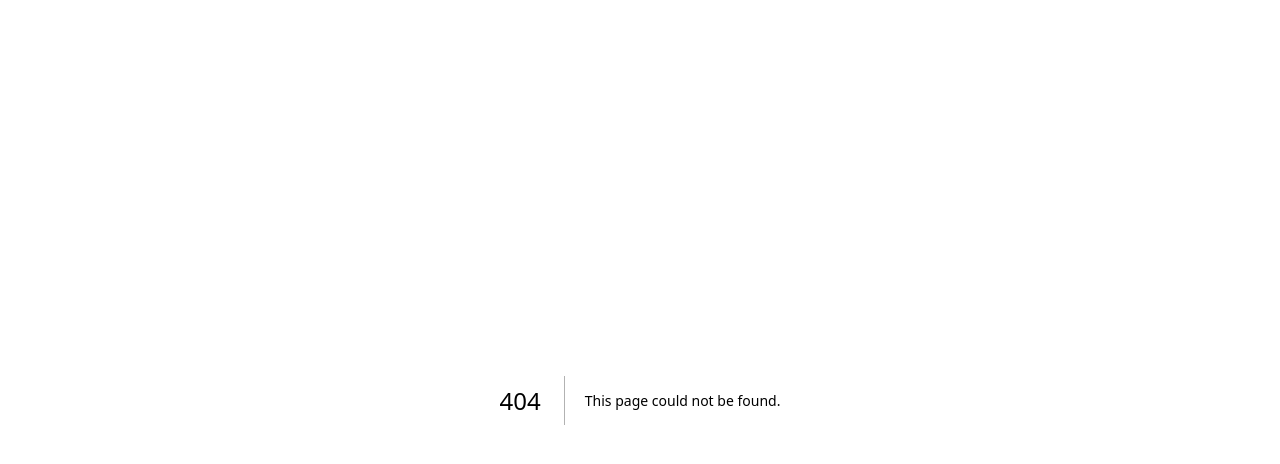
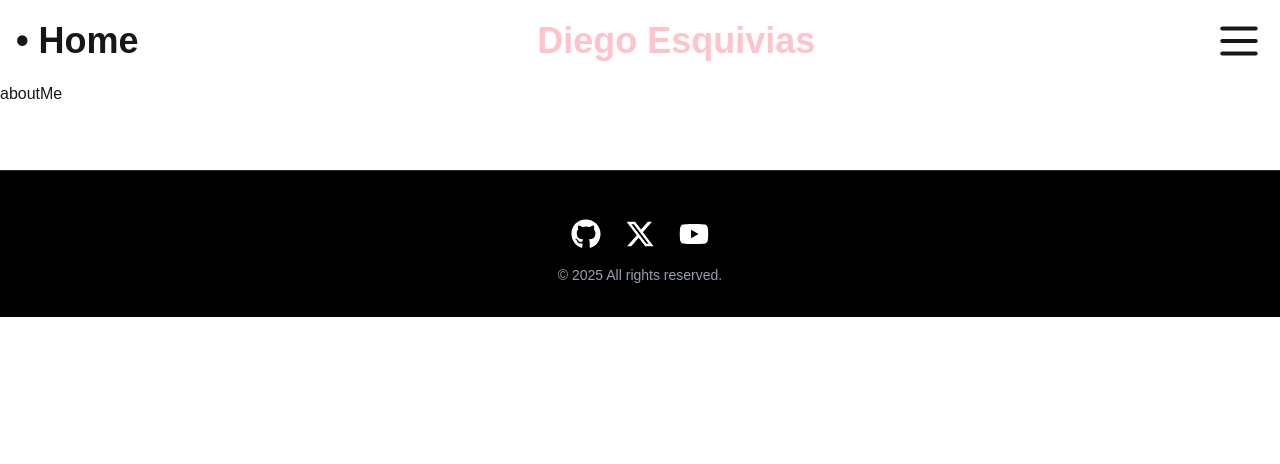
Before and after one commit to Diego-Esquivias/interactive-portfolio, a Next.js app: page /about in a window 1280 px wide. Before the commit this address had no page. Shown: the top 464 px of the page. Built offline with nearby package versions, Linux system fonts and the light colour scheme.

Commit message:
added navBar and Footer components

```diff
--- /dev/null
+++ b/src/app/about/page.jsx
@@ -0,0 +1,9 @@
+import React from 'react'
+
+const aboutMe = () => {
+  return (
+    <div>aboutMe</div>
+  )
+}
+
+export default aboutMe
--- /dev/null
+++ b/src/app/components/footer.jsx
@@ -0,0 +1,32 @@
+import React from 'react'
+import { FaGithub } from "react-icons/fa";
+import { FaXTwitter } from "react-icons/fa6";
+import { FaYoutube } from "react-icons/fa";
+
+const Footer = () => {
+  return (
+    <>
+    <footer className="bg-black text-white border-t border-gray-800 mt-16">
+        <div className="max-w-6xl mx-auto px-4 py-8 text-center">
+        <div className="flex justify-center space-x-6 my-4 text-lg">
+            <FaGithub
+            size={30}
+            className="cursor-pointer hover:text-[#FFC3CB] transform transition-transform duration-300 ease-in-out hover:scale-120"
+            />
+            <FaXTwitter
+            size={30}
+            className="cursor-pointer hover:text-[#FFC3CB] transform transition-transform duration-300 ease-in-out hover:scale-120"
+            />
+            <FaYoutube
+            size={30}
+            className="cursor-pointer hover:text-[#FFC3CB] transform transition-transform duration-300 ease-in-out hover:scale-120"
+            />
+        </div>
+        <p className="text-sm text-gray-400">© {new Date().getFullYear()} All rights reserved.</p>
+        </div>
+    </footer>
+    </>
+  )
+}
+
+export default Footer
--- /dev/null
+++ b/src/app/components/navbar.jsx
@@ -0,0 +1,61 @@
+'use client';
+
+import { useState } from 'react';
+import { HiOutlineMenu } from 'react-icons/hi';
+import { IoClose } from 'react-icons/io5';
+import Link from "next/link";
+
+export default function Navbar() {
+const [isSidebarOpen, setIsSidebarOpen] = useState(false);
+
+return (
+    <>
+    <div className="flex justify-between items-center text-4xl px-4 font-extrabold py-4">
+        <h1>• Home</h1>
+        <h1 className="text-[#FFC3CB]">Diego Esquivias</h1>
+        <HiOutlineMenu
+        className="cursor-pointer hover:text-[#FFC3CB]"
+        size={50}
+        onClick={() => setIsSidebarOpen(true)}
+        />
+    </div>
+
+    {/* Sidebar Overlay */}
+    <div
+        className={`fixed inset-0 bg-black bg-opacity-10 z-40 transition-opacity ${
+        isSidebarOpen ? 'opacity-60 visible' : 'opacity-0 invisible'
+        }`}
+        onClick={() => setIsSidebarOpen(false)}
+    ></div>
+
+    {/* Sidebar */}
+    <div className={`fixed top-0 right-0 h-full w-64 bg-black text-white border border-[#6D696A] z-50 transform transition-transform duration-300 ease-in-out ${isSidebarOpen ? 'translate-x-0' : 'translate-x-full'}`}>
+        <div className="flex justify-between items-center p-4 border-b border-gray-300">
+        <h2 className="text-xl font-bold">Menu</h2>
+        <IoClose
+            size={30}
+            className="cursor-pointer hover:text-[#FFC3CB]"
+            onClick={() => setIsSidebarOpen(false)}
+        />
+        </div>
+        <ul className="p-4 space-y-4 text-lg font-semibold text-center">
+        <Link href={"/"}>
+            <li className="hover:text-[#FFC3CB] cursor-pointer">Home</li>
+        </Link>
+        <Link href={"/about"}>
+            <li className="hover:text-[#FFC3CB] cursor-pointer">About</li>
+        </Link>
+        <Link href={"/education"}>
+            <li className="hover:text-[#FFC3CB] cursor-pointer">Education</li>
+        </Link>
+        <Link href={"/projects"}>
+            <li className="hover:text-[#FFC3CB] cursor-pointer">Projects</li>
+        </Link>
+        <Link href={"/contacts"}>
+            <li className="hover:text-[#FFC3CB] cursor-pointer">Contact</li>
+        </Link>
+        </ul>
+    </div>
+    </>
+);
+}
--- a/src/app/layout.js
+++ b/src/app/layout.js
@@ -1,5 +1,7 @@
 import { Geist, Geist_Mono } from "next/font/google";
 import "./globals.css";
+import Navbar from './components/navbar';
+import Footer from './components/footer';
 
 const geistSans = Geist({
   variable: "--font-geist-sans",
@@ -22,7 +24,9 @@ export default function RootLayout({ children }) {
       <body
         className={`${geistSans.variable} ${geistMono.variable} antialiased`}
       >
+        <Navbar/>
         {children}
+        <Footer/>
       </body>
     </html>
   );
--- a/src/app/page.jsx
+++ b/src/app/page.jsx
@@ -1,20 +1,17 @@
 "use client";
 
 import Image from "next/image";
-import { HiOutlineMenu } from "react-icons/hi";
+import { useState } from "react";
 
 export default function Home() {
+  const [isSidebarOpen, setIsSidebarOpen] = useState(false);
+
   return (
     <>
 
-    {/* Navbar */}
-    <div className="flex justify-between items-center text-3xl px-4 font-extrabold">
-        <h1>• Home</h1>
-        <h1 className="text-[#FFC3CB]">Diego Esquivias</h1>
-        <HiOutlineMenu className="cursor-pointer hover:text-[#FFC3CB] transition duration-250 ease-in-out" size={50} />
-    </div>
+    {/* --------------------------------------------------------------------------------- */}
 
-
+    {/* Main Content */}
     <br />
 
     <div className="text-center">
@@ -34,7 +31,7 @@ export default function Home() {
       {/* Place for the image Scroll thing */}
       <div className="w-3/4 mx-auto mt-5">
         <Image
-        src={"https://res.cloudinary.com/dom4vyzw7/image/upload/v1740198021/coding_se4slo.webp"}
+        src={"https://res.cloudinary.com/dom4vyzw7/image/upload/v1745530659/second_black_suit_spider-man_1990_14_art_by_todd_mcfarlane_and_gregory_wright_zrqgwk.jpg"}
         alt="placeholder Image"
         width={350}
         height={350}
@@ -45,34 +42,38 @@ export default function Home() {
       <div className="grid grid-cols-2 grid-rows-2 gap-10 items-center justify-items-center mt-10">
         <div className="text-center w-3/4">
           <h1 className="text-5xl font-extrabold text-[#FFC3CB]">About Me</h1>
-          <div className="text-xl text-center border border-[#6D696A] p-5 rounded-2xl mt-5 transform transition-transform duration-300 ease-in-out hover:scale-110 hover:shadow-3xl">
-            <p>Lorem ipsum dolor sit amet consectetur, adipisicing elit. Natus quis quo perferendis quaerat labore hic omnis cumque amet laboriosam necessitatibus! Lorem ipsum dolor sit amet consectetur adipisicing elit. Dolor beatae eum architecto saepe totam perspiciatis nostrum asperiores iste quo debitis.</p>
+          <div className="text-xl text-center border border-[#6D696A] p-5 rounded-2xl mt-5 transform transition-transform duration-300 ease-in-out hover:scale-105 hover:shadow-3xl">
+            <p>Hi, I'm Diego, a passionate web developer with a focus on creating intuitive and dynamic user experiences. I specialize in front-end development, working with modern tools like React, JavaScript, Tailwind, and CSS to build responsive, user-friendly websites.</p>
+            <br />
+            <p>What excites me the most is using my skills to solve real-world problems and bring ideas to life through code. When I'm not working on web projects, you can find me playing video games, reading comics, or spending time with people I love.</p>
+            <br />
+            <p>Want to know more about me? Click Here!</p>
           </div>
         </div>
 
         <div>
           <Image
-          src={"https://res.cloudinary.com/dom4vyzw7/image/upload/v1740198021/coding_se4slo.webp"}
+          src={"https://res.cloudinary.com/dom4vyzw7/image/upload/v1745530659/second_black_suit_spider-man_1990_14_art_by_todd_mcfarlane_and_gregory_wright_zrqgwk.jpg"}
           alt="placeholder Image"
-          width={250}
-          height={250}
+          width={450}
+          height={450}
           className="m-auto rounded-2xl border-2 border-[#6D696A]"
           />
         </div>
 
         <div>
           <Image
-          src={"https://res.cloudinary.com/dom4vyzw7/image/upload/v1740198021/coding_se4slo.webp"}
+          src={"https://res.cloudinary.com/dom4vyzw7/image/upload/v1745530659/second_black_suit_spider-man_1990_14_art_by_todd_mcfarlane_and_gregory_wright_zrqgwk.jpg"}
           alt="placeholder Image"
-          width={250}
-          height={250}
+          width={450}
+          height={450}
           className="m-auto rounded-2xl border-2 border-[#6D696A]"
           />
         </div>
 
         <div className="text-center w-3/4">
           <h1 className="text-5xl font-extrabold text-[#FFC3CB]">Education</h1>
-          <div className="text-xl text-center border border-[#6D696A] p-5 rounded-2xl mt-5 transform transition-transform duration-300 ease-in-out hover:scale-110 hover:shadow-3xl">
+          <div className="text-xl text-center border border-[#6D696A] p-5 rounded-2xl mt-5 transform transition-transform duration-300 ease-in-out hover:scale-105 hover:shadow-3xl">
             <p>Lorem ipsum dolor sit amet consectetur, adipisicing elit. Natus quis quo perferendis quaerat labore hic omnis cumque amet laboriosam necessitatibus! Lorem ipsum dolor sit amet consectetur adipisicing elit. Dolor beatae eum architecto saepe totam perspiciatis nostrum asperiores iste quo debitis.</p>
           </div>
         </div>
```
